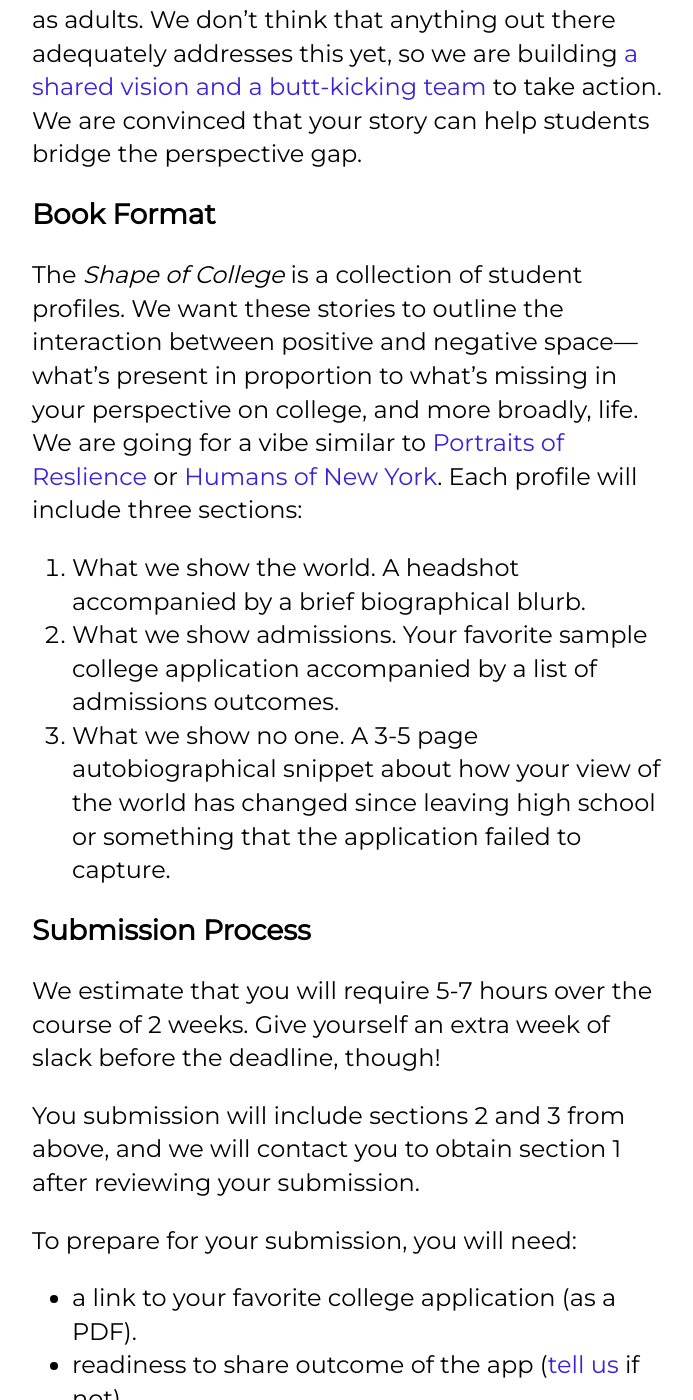
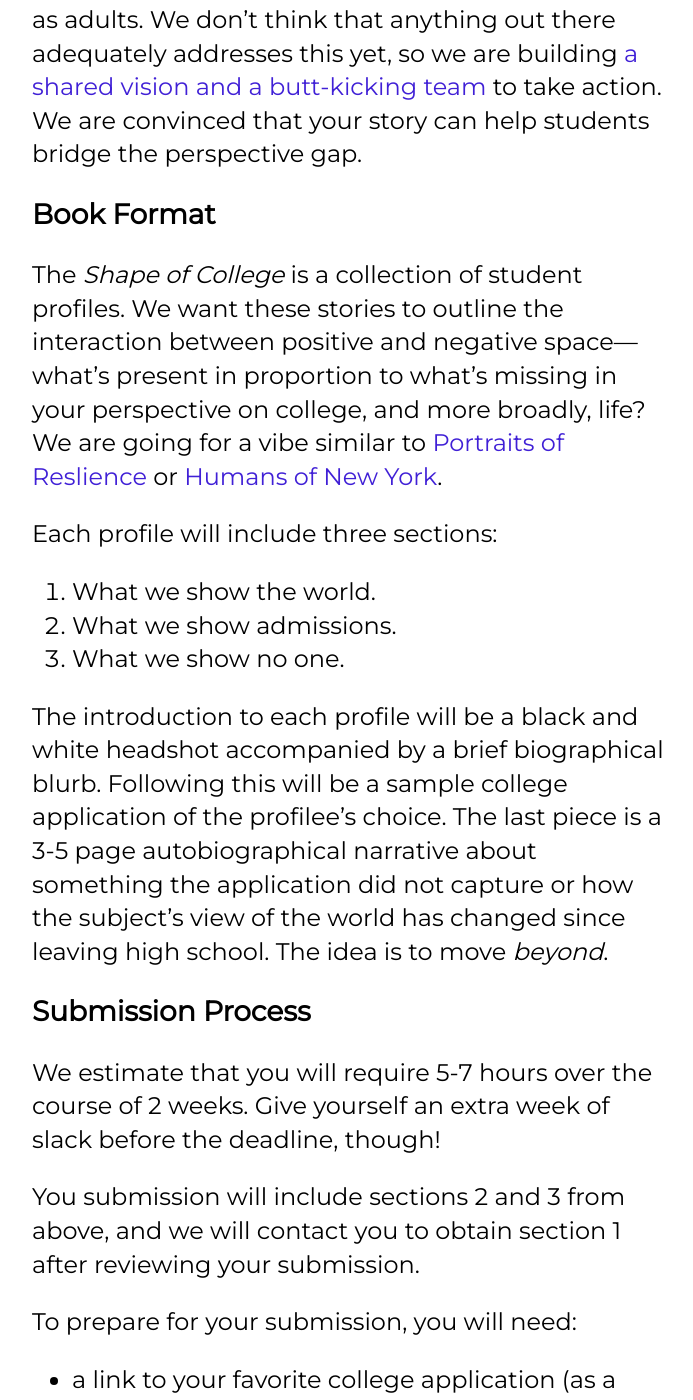
Before and after one commit to edspective/edspective.github.io, a Jekyll site: the page built from _pages/share.md, in a window 1280 px wide and 1400 px high, scrolled down 917 px. Shown: the whole window, without its empty margins (292-985 px from the left). Built offline with Jekyll 4.4.1, drawn with Linux system fonts in a browser that asks for light colours; nearby versions of some CDN libraries; some web fonts are replaced.

Commit message:
Update share.md

```diff
--- a/_pages/share.md
+++ b/_pages/share.md
@@ -12,12 +12,18 @@
 
 Why should you share your story with us? Great question. We believe that there is a gap between the typical high school student's perception of college and the more holistic framing that we learn as adults. We don't think that anything out there adequately addresses this yet, so we are building <a href="/about" target="_blank">a shared vision and a butt-kicking team</a> to take action. We are convinced that your story can help students bridge the perspective gap.
 
+
 ## Book Format
 
-The _Shape of College_ is a collection of student profiles. We want these stories to outline the interaction between positive and negative space&mdash;what's present in proportion to what's missing in your perspective on college, and more broadly, life. We are going for a vibe similar to <a href="https://www.portraitsofresilience.com/" target="_blank">Portraits of Reslience</a> or <a href="http://www.humansofnewyork.com/" target="_blank">Humans of New York</a>. Each profile will include three sections:
-1. What we show the world. A headshot accompanied by a brief biographical blurb.
-2. What we show admissions. Your favorite sample college application accompanied by a list of admissions outcomes.
-3. What we show no one. A 3-5 page autobiographical snippet about how your view of the world has changed since leaving high school or something that the application failed to capture.
+The _Shape of College_ is a collection of student profiles. We want these stories to outline the interaction between positive and negative space&mdash;what's present in proportion to what's missing in your perspective on college, and more broadly, life? We are going for a vibe similar to <a href="https://www.portraitsofresilience.com/" target="_blank">Portraits of Reslience</a> or <a href="http://www.humansofnewyork.com/" target="_blank">Humans of New York</a>.
+
+Each profile will include three sections:
+1. What we show the world.
+2. What we show admissions.
+3. What we show no one.
+
+The introduction to each profile will be a black and white headshot accompanied by a brief biographical blurb. Following this will be a sample college application of the profilee's choice. The last piece is a 3-5 page autobiographical narrative about something the application did not capture or how the subject's view of the world has changed since leaving high school. The idea is to move _beyond_.
+
 
 ## Submission Process
 
```
